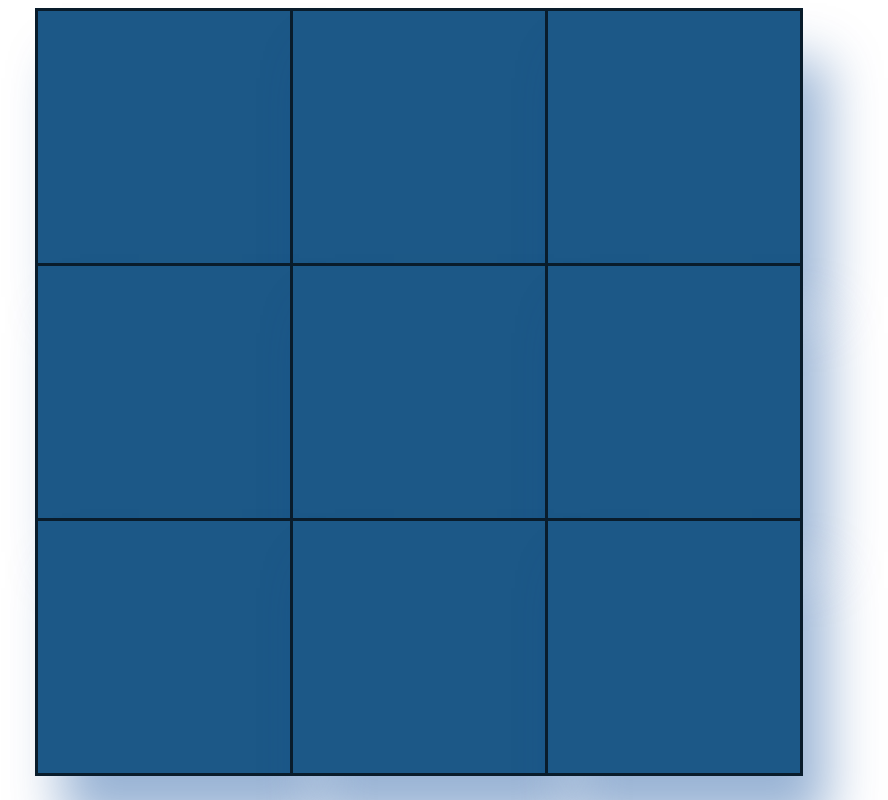
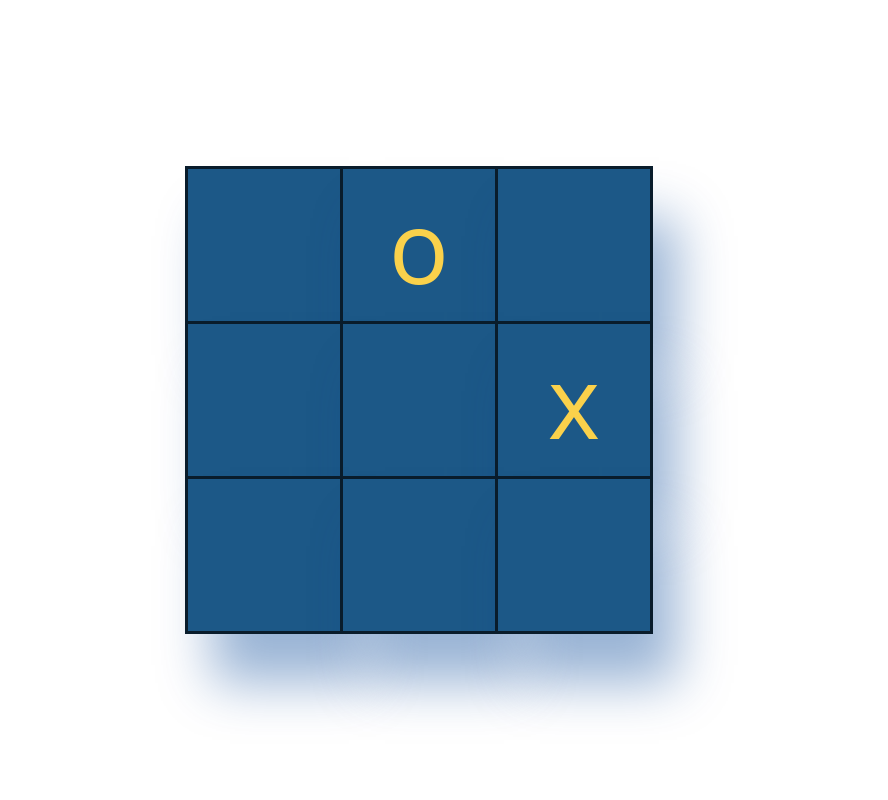
Before and after one commit to KimBurmester/DA-FS-M8-TicTacToe, a plain HTML site: page index.html in a window 1280 px wide. Shown: the whole page, without its empty margins (221-1109 px from the left). Drawn offline with Linux system fonts and the light colour scheme.

Commit message:
style: field styled

```diff
--- a/script.js
+++ b/script.js
@@ -1,10 +1,10 @@
 let fields = [
+    null,
+    'circle',
     null,
     null,
     null,
-    null,
-    null,
-    null,
+    'cross',
     null,
     null,
     null,
--- a/style.css
+++ b/style.css
@@ -1,16 +1,29 @@
-table{
+body{
+    font-family: 'Open Sans', sans-serif;
+    margin: 0;
+}
+
+#container{
     display: flex;
     justify-content: center;
+    align-items: center;
+    height: 100vh;
+}
+
+table{
+
     border-collapse: collapse;
+
 }
 
 td{
-    width: 250px;
-    height: 250px;
+    width: 150px;
+    height: 150px;
     background-color: rgb(28, 88, 135);
     text-align: center;
-    font-size: 36px;
-    font-weight: bold;
+    font-size: 100px;
+    /* font-weight: bold; */
+    color: rgb(250, 209, 75);
     border: 3px solid rgb(9, 28, 43);
     box-shadow: 25px 50px 50px rgba(0, 68, 150, 0.4);
     cursor: pointer;
```
